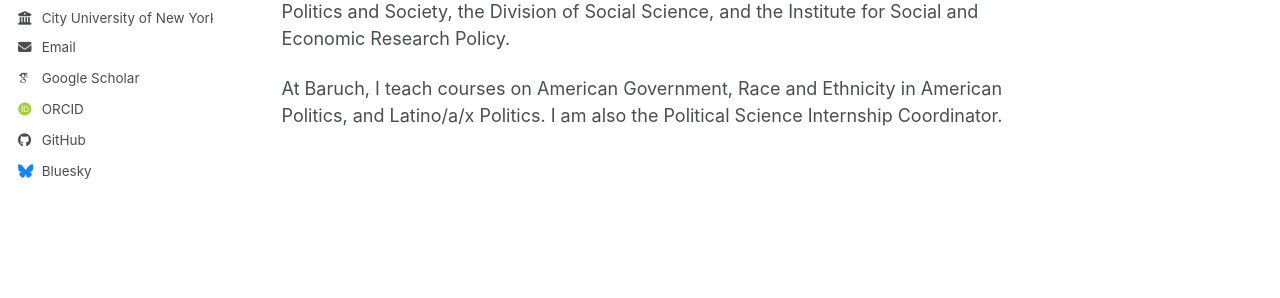
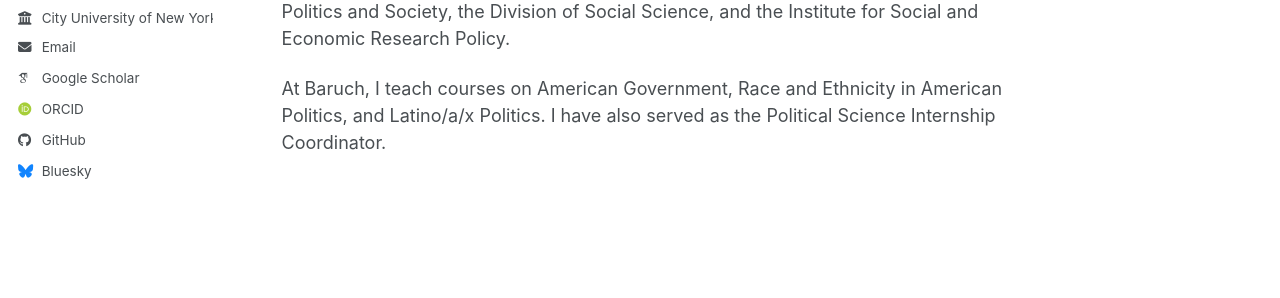
Before and after one commit to vivi-rivera/vivi-rivera.github.io, a Jekyll site: the page built from _pages/about.md, in a window 1280 px wide. Shown: the part 439-737 px from the top of the page. Built offline with Jekyll 4.4.1, drawn with Linux system fonts in a browser that asks for light colours; some web fonts are replaced; a script bundle is joined from its source files by our own code; library files that are not in the unit come from our copies.

Commit message:
Update about.md

```diff
--- a/_pages/about.md
+++ b/_pages/about.md
@@ -9,6 +9,6 @@ redirect_from:
 
 I am an assistant professor in the Political Science Department at Baruch College in the City University of New York. I received my Ph.D. from Columbia University and my B.A. from the University of Puerto Rico-Mayagüez.
 
-I specialize in American public opinion and political behavior, particularly as they relate to racial and ethnic minorities. My current work focuses on Latinos’ racial attitudes and their support for police-reform policies and the Black Lives Matter movement. I am also an Investigator on the Puerto Rico Public Opinion Lab (PR-POL), the first large-scale, nationally representative survey of Puerto Ricans on the island. My research has been funded by the Eugene M. Lang Junior Faculty Research Fellowship, the Black, Race, and Ethnic Studies Initiative (BRESI), PSC-CUNY, and Columbia’s Center on African American Politics and Society, the Division of Social Science, and the Institute for Social and Economic Research Policy.
+I specialize in American public opinion and political behavior, particularly as they relate to racial and ethnic minorities. My current work focuses on Latinos' racial attitudes and their support for police-reform policies and the Black Lives Matter movement. I am also an Investigator on the Puerto Rico Public Opinion Lab (PR-POL), the first large-scale, nationally representative survey of Puerto Ricans on the island. My research has been funded by the Eugene M. Lang Junior Faculty Research Fellowship, the Black, Race, and Ethnic Studies Initiative (BRESI), PSC-CUNY, and Columbia's Center on African American Politics and Society, the Division of Social Science, and the Institute for Social and Economic Research Policy.
 
-At Baruch, I teach courses on American Government, Race and Ethnicity in American Politics, and Latino/a/x Politics. I am also the Political Science Internship Coordinator.
+At Baruch, I teach courses on American Government, Race and Ethnicity in American Politics, and Latino/a/x Politics. I have also served as the Political Science Internship Coordinator.
```
